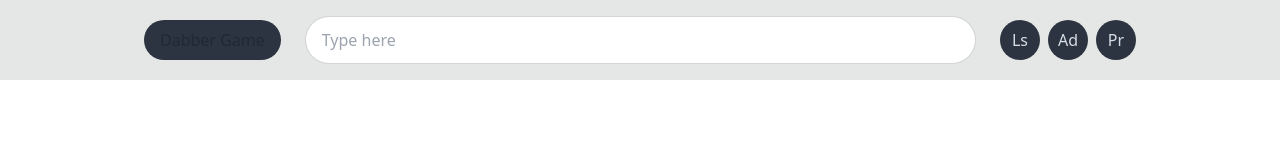
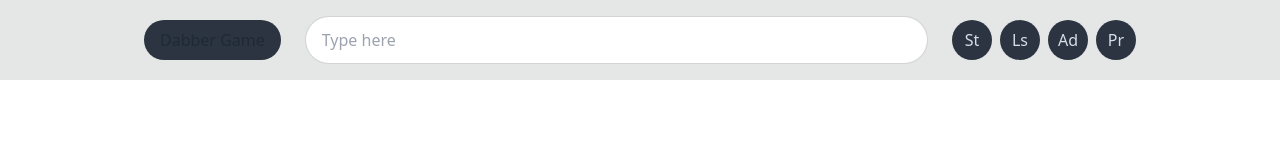
Before and after one commit to rabiibouhestine/dabbergame.tn, a SvelteKit app: page / in a window 1280 px wide. Shown: the top 159 px of the page. Built offline with nearby package versions, Linux system fonts and the light colour scheme.

Commit message:
build ui

```diff
--- a/src/routes/+layout.svelte
+++ b/src/routes/+layout.svelte
@@ -13,6 +13,14 @@
 				class="input input-bordered rounded-full flex-1 order-3 sm:order-2"
 			/>
 			<div class="flex gap-2 order-2 sm:order-3">
+				<div class="avatar placeholder">
+					<a
+						href="/listings"
+						class="flex justify-center items-center bg-neutral text-neutral-content rounded-full w-10 h-10"
+					>
+						<span class="text-md">St</span>
+					</a>
+				</div>
 				<div class="avatar placeholder">
 					<a
 						href="/listings"
```
